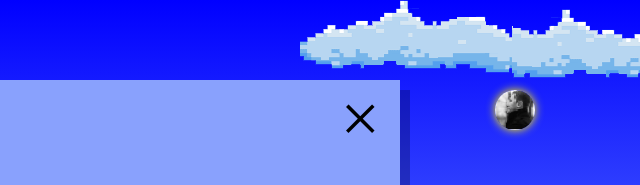
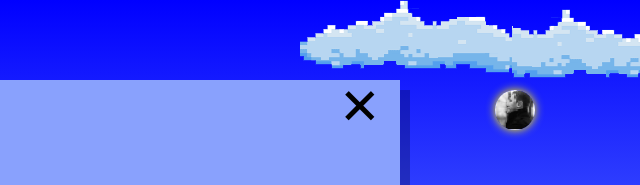
Before and after one commit to Makarov1999/870737-code-and-magick-20, a website: page index.html in a window 1280 px wide. Both pictures are taken after a click on the picture 1155 px from the left and 110 px from the top of the page. Shown: the top 185 px of the page, 640-1280 px from the left. Drawn offline with Linux system fonts and the light colour scheme; a web font is replaced by a local one.

Commit message:
setup modal was fixed

```diff
--- a/css/main.css
+++ b/css/main.css
@@ -750,7 +750,11 @@ input[type=radio]:checked + .review-mark-label
 
 .setup-close
 {
+    margin: 0;
+    padding: 0;
+    background-color: transparent;
     font-size: 70px;
+    vertical-align: middle;
 
     top: 20px;
     right: 20px;
--- a/index.html
+++ b/index.html
@@ -86,7 +86,7 @@
         </label>
       </div>
 
-      <span class="setup-close">&times;</span>
+      <button class="setup-close">&times;</button>
     </div>
 
 
--- a/js/setup.js
+++ b/js/setup.js
@@ -105,7 +105,7 @@ var fireballColor = document.querySelector('.setup-fireball-wrap');
 var wizardsCoatInput = document.querySelector('.setup-wizard-coat');
 var wizardsEyesInput = document.querySelector('.setup-wizard-eyes');
 var fireballColorInput = document.querySelector('.setup-fireball-color');
-
+var wizardNameText = document.querySelector('.setup-user-name');
 
 var onPopupEscPress = function (evt) {
   if (evt.key === 'Escape') {
@@ -173,6 +173,11 @@ setupClose.addEventListener('keydown', function (evt) {
   }
 });
 
+wizardNameText.addEventListener('keydown', function (evt) {
+  if (evt.key === 'Escape') {
+    evt.stopPropagation();
+  }
+});
 userNameInput.addEventListener('invalid', function () {
   if (userNameInput.validity.tooShort) {
     userNameInput.setCustomValidity('Имя должно состоять минимум из 2-х символов');
```
